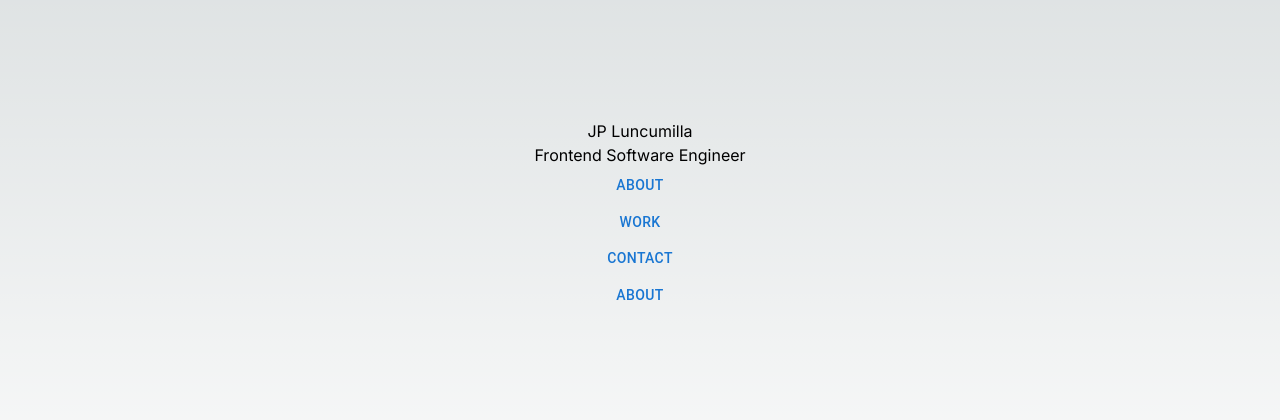
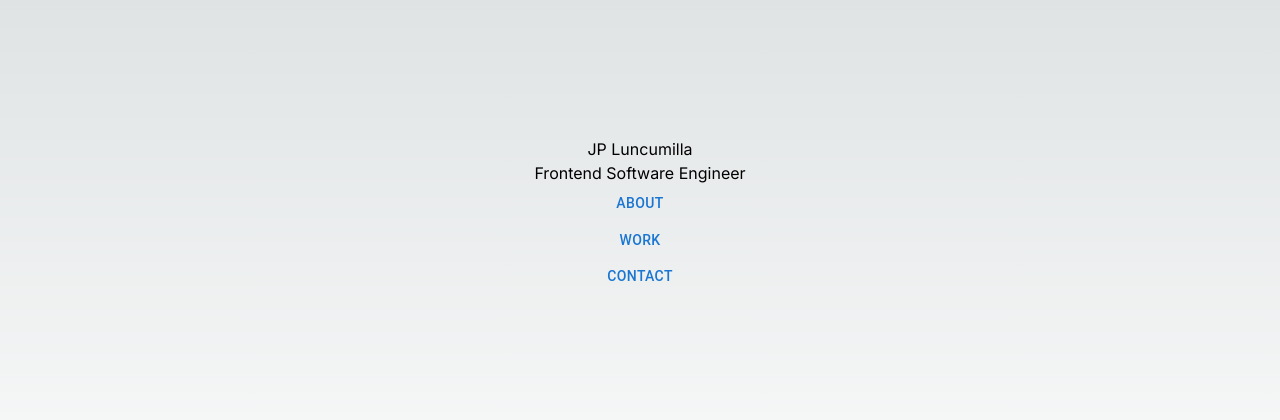
Before and after one commit to jpluncumilla/portfolio-next, a Next.js app: page / in a window 1280 px wide. Shown: the part 184-604 px from the top of the page. Built offline with nearby package versions, Linux system fonts and the light colour scheme.

Commit message:
Added logic to dispatch redux function and dynamically render component

```diff
--- a/src/app/components/main.tsx
+++ b/src/app/components/main.tsx
@@ -6,13 +6,10 @@ import { useDispatch, useSelector } from "react-redux";
 import { RootState } from "@/redux/store";
 import { setSection } from "@/redux/slices/sectionSlice";
 
-const about = (
-  handleChecked: React.MouseEventHandler<HTMLButtonElement> | undefined
-) => (
+const about = () => (
   <div className='about'>
     <h1>About</h1>
     <p>Paragraphs about the kid</p>
-    <Button onClick={handleChecked}>About</Button>
   </div>
 );
 function Main() {
@@ -34,13 +31,19 @@ function Main() {
         <h1>JP Luncumilla</h1>
         <p>Frontend Software Engineer</p>
         {Object.keys(sections).map((e) => (
-          <Button key={e}>{e}</Button>
+          <Button onClick={() => handleReduxClick(e)}>{e}</Button>
         ))}
-        <Button onClick={handleChecked}>About</Button>
       </div>
-      <Slide direction='left' in={checked} mountOnEnter unmountOnExit>
-        {about(handleChecked)}
-      </Slide>
+
+      {Object.entries(sections).map(([key, value]) => (
+        <div key={key}>
+          {value === true && (
+            <Slide direction='left' in={value} mountOnEnter unmountOnExit>
+              {eval(key)()}
+            </Slide>
+          )}
+        </div>
+      ))}
     </div>
   );
 }
```
